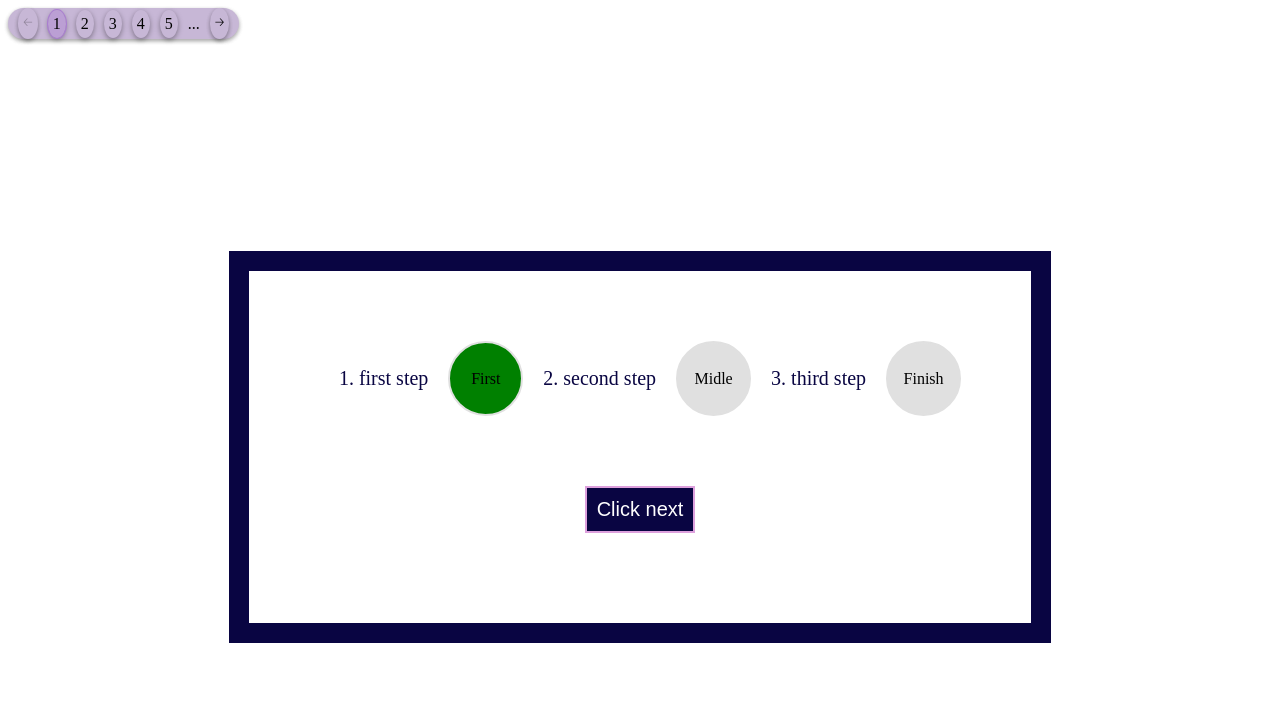
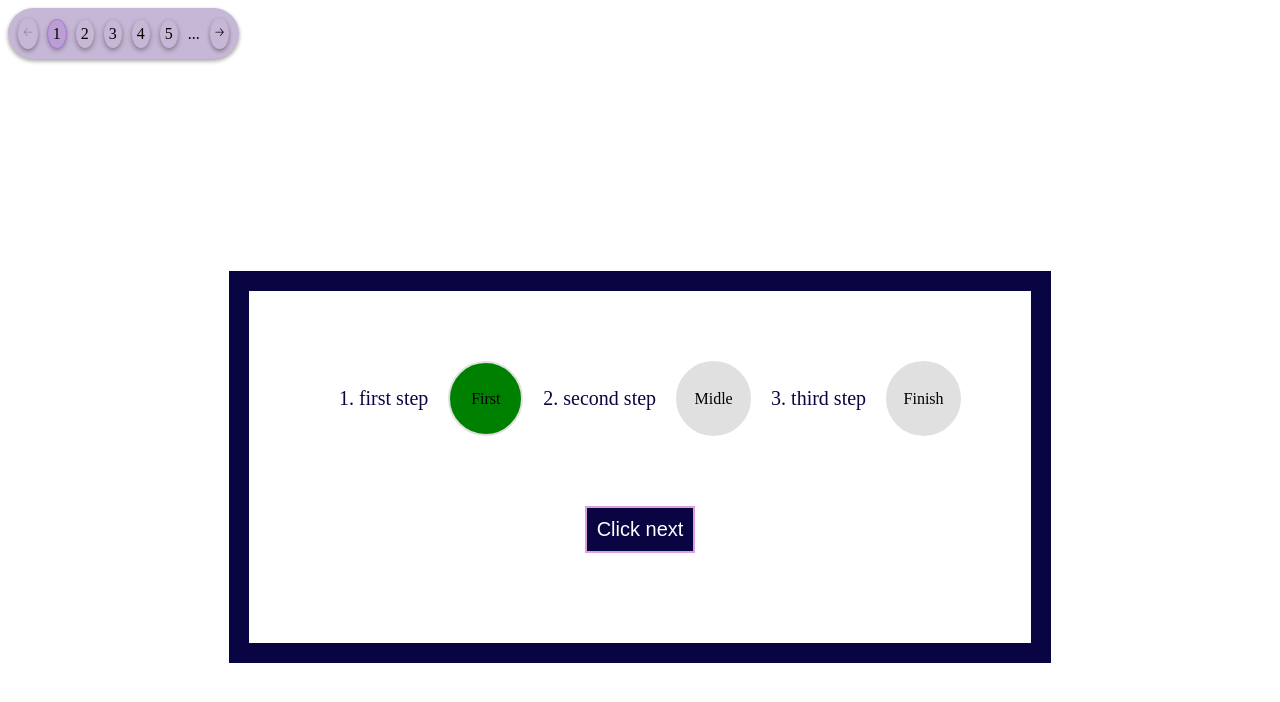
Before and after one commit to isabellaes/isabella-components, a React (Vite) app: page / in a window 1280 px wide. Shown: the top 702 px of the page. Built offline with nearby package versions, Linux system fonts and the light colour scheme.

Commit message:
update scss pagination

```diff
--- a/src/components/pagination/_pagination.scss
+++ b/src/components/pagination/_pagination.scss
@@ -4,8 +4,7 @@
   align-items: center;
   justify-content: center;
   gap: 10px;
-  padding-left: 10px;
-  padding-right: 10px;
+  padding: 10px;
   min-width: 200px;
   max-width: max-content;
   margin: 0.5em;
```
